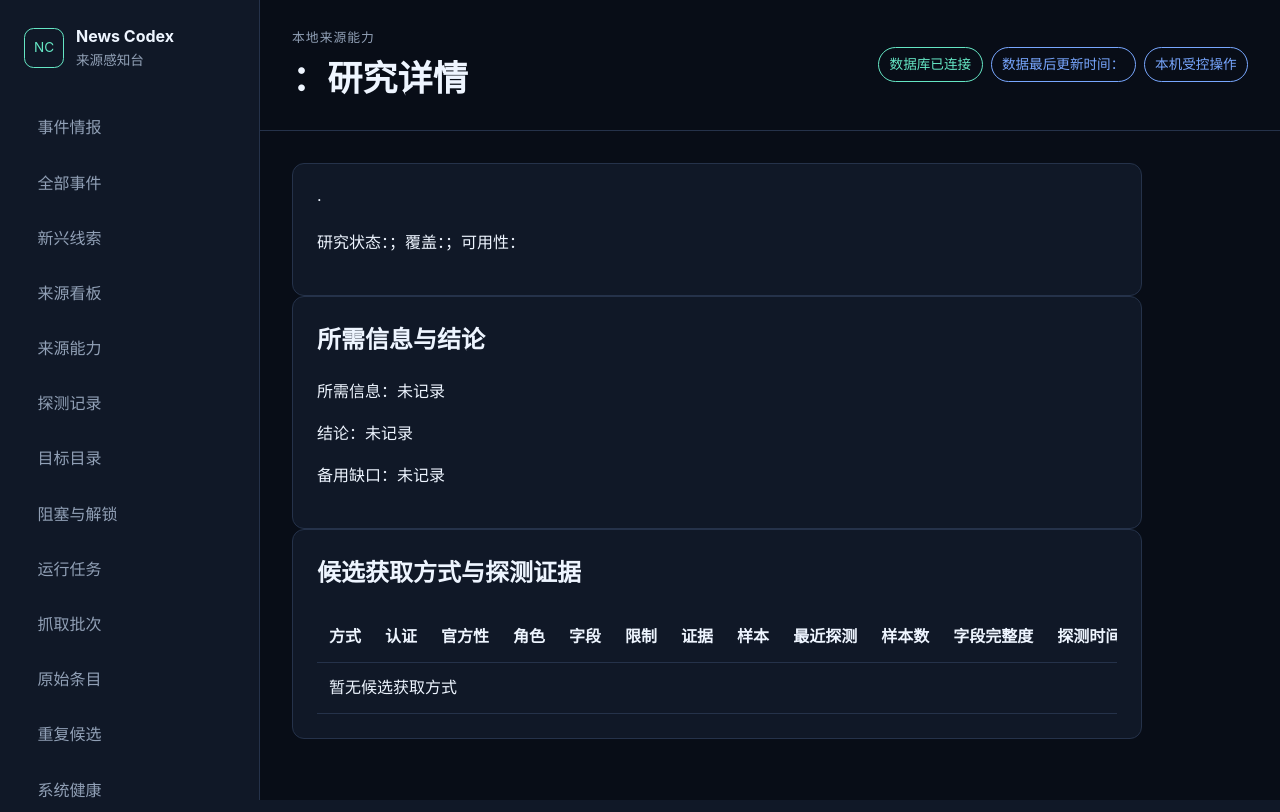
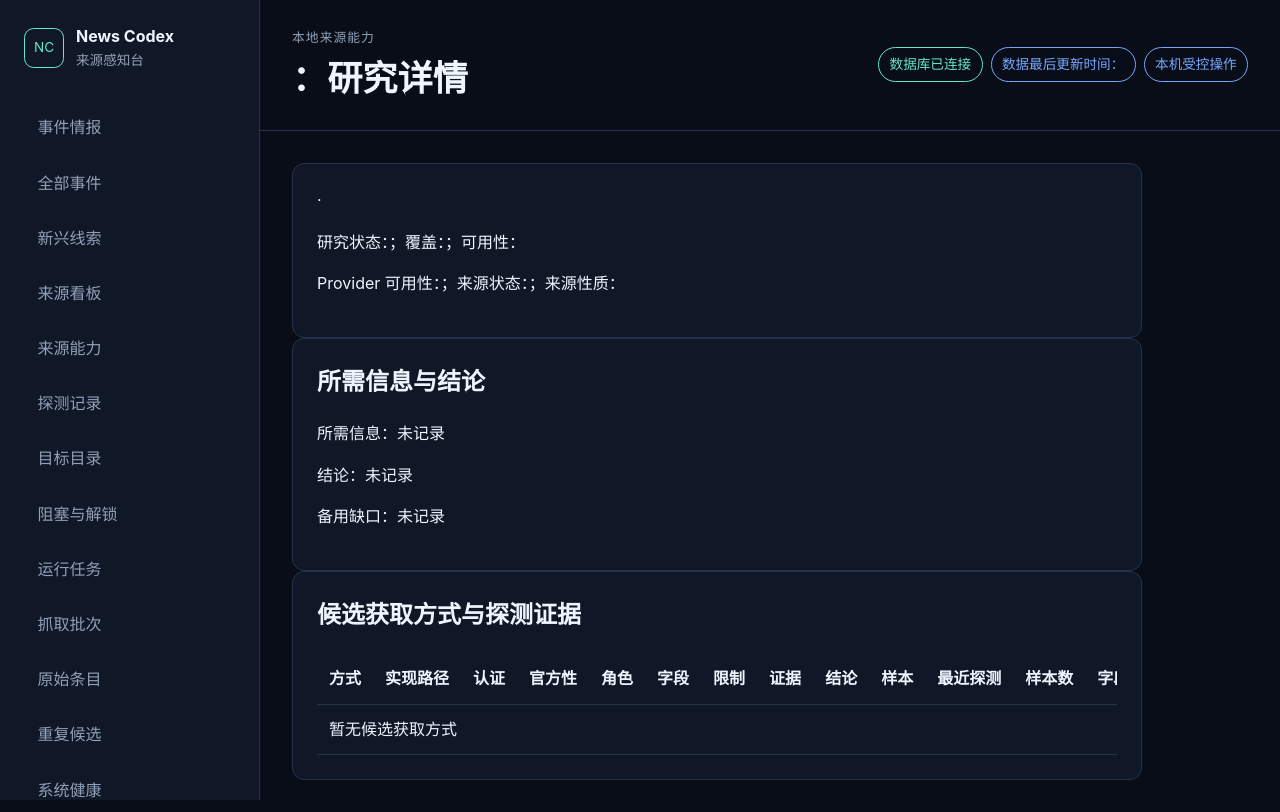
Before and after one commit to yydshly/0711_news_codex, a FastAPI app: page /research/targets/1 in a window 1280 px wide. Run offline with FastAPI, Linux system fonts and the light colour scheme.

Commit message:
fix: show source research capability context

```diff
--- a/src/newsradar/web/templates/research_target.html
+++ b/src/newsradar/web/templates/research_target.html
@@ -2,7 +2,7 @@
 {% block title %}{{ target.name }} · 来源研究{% endblock %}
 {% block header %}<h1>{{ target.name }}：研究详情</h1>{% endblock %}
 {% block content %}
-<section class="panel"><p>{{ target.provider_name }} · {{ target.target_type_label }}</p><p>研究状态：{{ target.research_status_label }}；覆盖：{{ target.coverage_label }}；可用性：{{ target.availability_label }}</p></section>
+<section class="panel"><p>{{ target.provider_name }} · {{ target.target_type_label }}</p><p>研究状态：{{ target.research_status_label }}；覆盖：{{ target.coverage_label }}；可用性：{{ target.availability_label }}</p><p>Provider 可用性：{{ target.provider_availability_label }}；来源状态：{{ target.target_status_label }}；来源性质：{{ target.nature_label }}</p></section>
 <section class="panel"><h2>所需信息与结论</h2><p>所需信息：{{ target.wanted_information|join('；') or '未记录' }}</p><p>结论：{{ target.conclusion or '未记录' }}</p><p>备用缺口：{{ target.no_fallback_reason or '未记录' }}</p></section>
-<section class="panel"><h2>候选获取方式与探测证据</h2><div class="table-scroll"><table><thead><tr><th>方式</th><th>认证</th><th>官方性</th><th>角色</th><th>字段</th><th>限制</th><th>证据</th><th>样本</th><th>最近探测</th><th>样本数</th><th>字段完整度</th><th>探测时间</th></tr></thead><tbody>{% for c in target.candidates %}<tr><td>{{ c.kind }}</td><td>{{ c.authentication_label }}</td><td>{{ c.officiality_label }}</td><td>{{ c.roles|join('、') or '未知' }}</td><td>{{ c.fields|join('、') or '未记录' }}</td><td>{{ c.limitations|join('；') or '未记录' }}</td><td>{{ c.evidence|join('；') or '未记录' }}</td><td>{{ c.sample_status }}</td><td>{{ c.latest_probe_label }}</td><td>{{ c.sample_count if c.sample_count is not none else '暂无探测记录' }}</td><td>{{ '%.0f%%'|format(c.field_completeness * 100) if c.field_completeness is not none else '暂无探测记录' }}</td><td>{{ c.latest_probe_at or '暂无探测记录' }}</td></tr>{% else %}<tr><td colspan="12">暂无候选获取方式</td></tr>{% endfor %}</tbody></table></div></section>
+<section class="panel"><h2>候选获取方式与探测证据</h2><div class="table-scroll"><table><thead><tr><th>方式</th><th>实现路径</th><th>认证</th><th>官方性</th><th>角色</th><th>字段</th><th>限制</th><th>证据</th><th>结论</th><th>样本</th><th>最近探测</th><th>样本数</th><th>字段完整度</th><th>探测时间</th></tr></thead><tbody>{% for c in target.candidates %}<tr><td>{{ c.kind }}</td><td>{{ c.implementation }}</td><td>{{ c.authentication_label }}</td><td>{{ c.officiality_label }}</td><td>{{ c.roles|join('、') or '未知' }}</td><td>{{ c.fields|join('、') or '未记录' }}</td><td>{{ c.limitations|join('；') or '未记录' }}</td><td>{{ c.evidence|join('；') or '未记录' }}</td><td>{{ c.decision_label }}</td><td>{{ c.sample_status }}</td><td>{{ c.latest_probe_label }}</td><td>{{ c.sample_count if c.sample_count is not none else '暂无探测记录' }}</td><td>{{ '%.0f%%'|format(c.field_completeness * 100) if c.field_completeness is not none else '暂无探测记录' }}</td><td>{{ c.latest_probe_at or '暂无探测记录' }}</td></tr>{% else %}<tr><td colspan="14">暂无候选获取方式</td></tr>{% endfor %}</tbody></table></div></section>
 {% endblock %}
```
